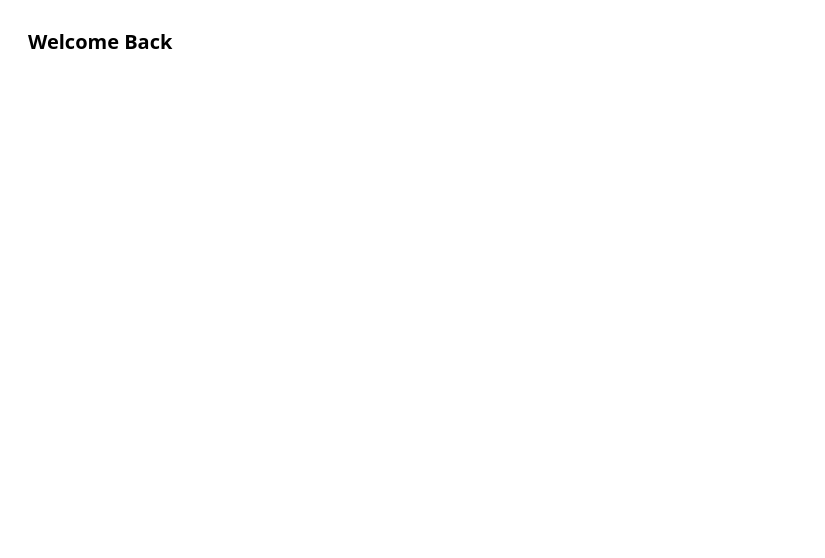
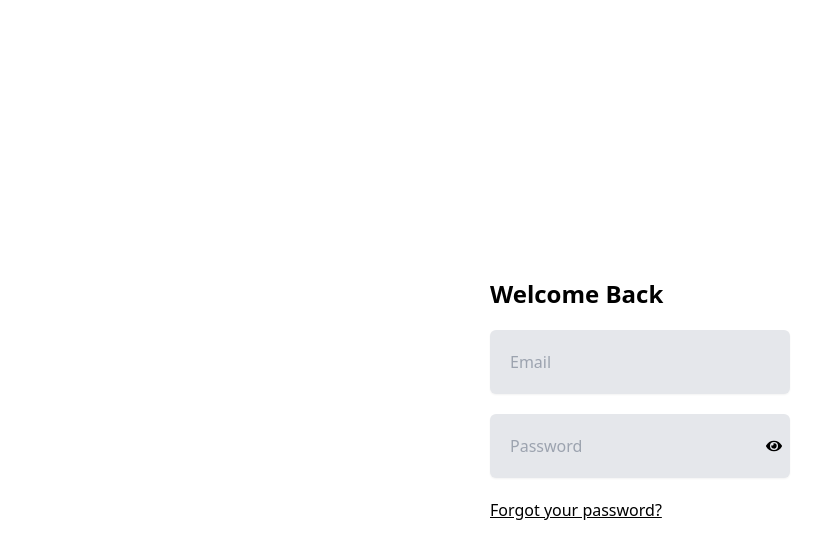
Before and after one commit to kishore-s-n/inter-project, a React (Vite) app: page /sign-in in a window 1280 px wide. Shown: the top 558 px of the page, without its empty margins (0-825 px from the left). Built offline with nearby package versions, Linux system fonts and the light colour scheme.

Commit message:
feat: updated sign in page and created authFooter page

```diff
--- a/package.json
+++ b/package.json
@@ -12,6 +12,7 @@
   "dependencies": {
     "react": "^18.2.0",
     "react-dom": "^18.2.0",
+    "react-icons": "^5.0.1",
     "react-svg": "^16.1.34"
   },
   "devDependencies": {
--- a/src/App.css
+++ b/src/App.css
@@ -4,6 +4,7 @@
     height: 250px;
     width: 250px;
 }
+
 @media (min-width: 767px) {
 
 
--- /dev/null
+++ b/src/Components/PsButton.jsx
@@ -0,0 +1,24 @@
+// Button.js
+import React, { useState } from 'react';
+import { FaEye, FaEyeSlash } from 'react-icons/fa';
+
+const PsButton = ({ to, className, onClick, children, customProp, ...restProps }) => {
+    const [passwordVisible, setPasswordVisible] = useState(false);
+
+    const togglePasswordVisibility = () => {
+        setPasswordVisible(!passwordVisible);
+    };
+
+    return (
+        <button onClick={onClick} className={`bg-blue-500 text-white px-4 py-2 rounded-md ${className}`} {...restProps}>
+            {children}
+            {customProp === 'password' && (
+                <span onClick={togglePasswordVisibility} className="ml-2 cursor-pointer">
+                    {passwordVisible ? <FaEyeSlash /> : <FaEye />}
+                </span>
+            )}
+        </button>
+    );
+};
+
+export default PsButton;
--- /dev/null
+++ b/src/Components/authFooter.jsx
@@ -0,0 +1,16 @@
+import Button from "./Button"
+
+const authFooter = (props) => {
+    return (
+        <>
+            <Button to="/Home">
+                {props.btntext}
+            </Button>
+            <>
+                <hr /><p>or</p>
+            </>
+        </>
+    )
+}
+
+export default authFooter
--- a/src/pages/Sign-in.jsx
+++ b/src/pages/Sign-in.jsx
@@ -1,9 +1,80 @@
+// SignIn.js
+import React, { useState } from 'react';
+import { FaEye, FaEyeSlash } from 'react-icons/fa';
+import Button from '../Components/Button';
+import { Link } from 'react-router-dom';
+
 const Signin = () => {
+
+    const ipStyle = "bg-gray-200 p-5 my-5 block w-full rounded-md border-gray-300 shadow-sm focus:border-blue-500 focus:ring focus:ring-blue-500 focus:ring-opacity-50"
+    const [formData, setFormData] = useState({
+        email: '',
+        password: '',
+    });
+    const [passwordVisible, setPasswordVisible] = useState(false);
+
+    const handleChange = (e) => {
+        const { name, value } = e.target;
+        setFormData((prevData) => ({
+            ...prevData,
+            [name]: value,
+        }));
+    };
+
+    const togglePasswordVisibility = () => {
+        setPasswordVisible(!passwordVisible);
+    };
+
+    const handleSubmit = (e) => {
+        e.preventDefault();
+        console.log(formData); // Placeholder for form submission logic
+    };
+
     return (
-        <>
-            <h2 className="text-xl font-semibold font-sans p-7">Welcome Back</h2>
-        </>
-    )
-}
+        <div className="flex justify-center items-center h-screen">
+            <form className='w-[300px]'>
+                <h2 className=" text-2xl font-bold mb-4">Welcome Back</h2>
+                <div className="mb-4">
+                    <label htmlFor="email" className="block text-sm font-medium text-gray-700">
 
-export default Signin
+                    </label>
+                    <input
+                        type="email"
+                        placeholder='Email'
+                        id="email"
+                        name="email"
+                        value={formData.email}
+                        onChange={handleChange}
+                        className={ipStyle}
+                        required
+                    />
+                </div>
+                <div className="mb-4">
+                    <label htmlFor="password" className="block text-sm font-medium text-gray-700">
+                    </label>
+                    <div className="relative">
+                        <input
+                            type={passwordVisible ? 'text' : 'password'}
+                            id="password"
+                            name="password"
+                            placeholder='Password'
+                            value={formData.password}
+                            onChange={handleChange}
+                            className={ipStyle}
+                            required
+                        />
+                        <span
+                            onClick={togglePasswordVisibility}
+                            className="absolute inset-y-0 right-0 flex items-center pr-2 cursor-pointer"
+                        >
+                            {passwordVisible ? <FaEyeSlash /> : <FaEye />}
+                        </span>
+                    </div>
+                </div>
+                <Link to="/sign-up" className='underline'>Forgot your password?</Link>
+            </form>
+        </div>
+    );
+};
+
+export default Signin;
```
Also changed, not shown: 1 other file (tests, documents, lock files or other folders).
